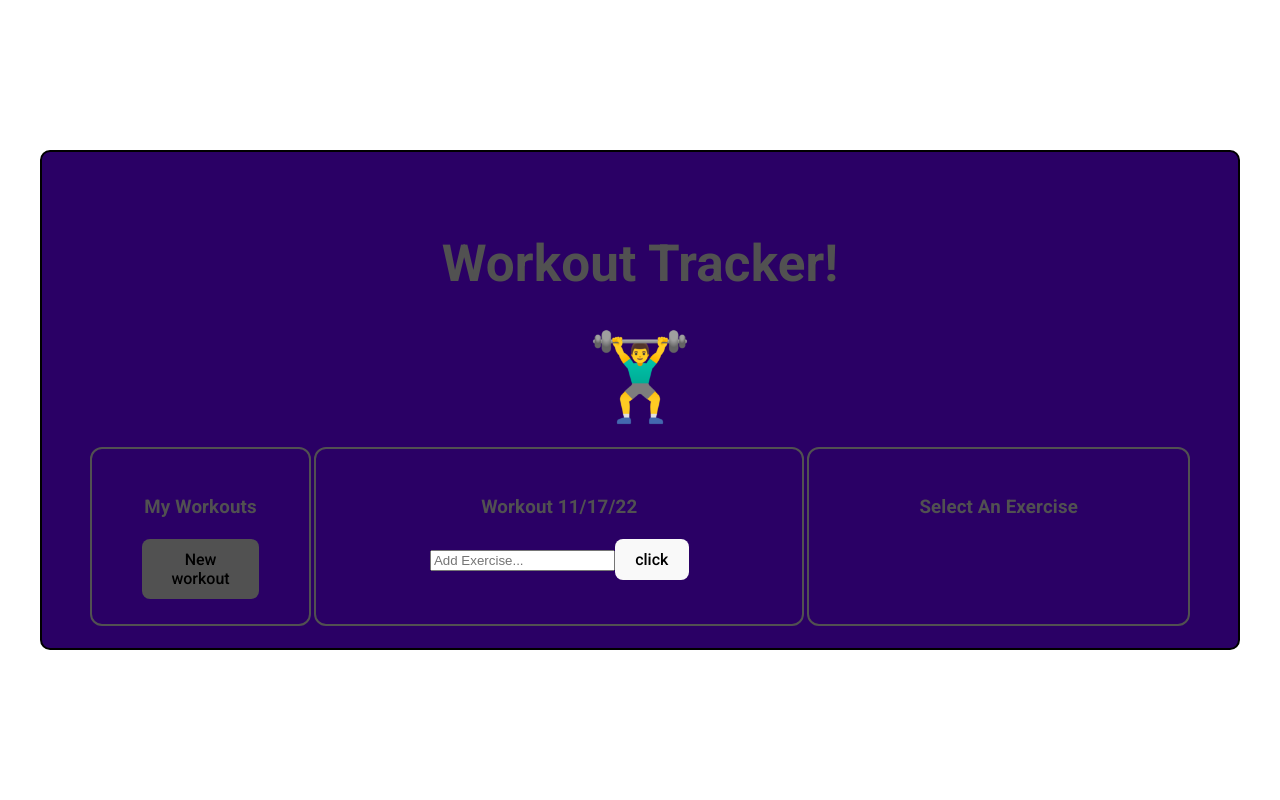
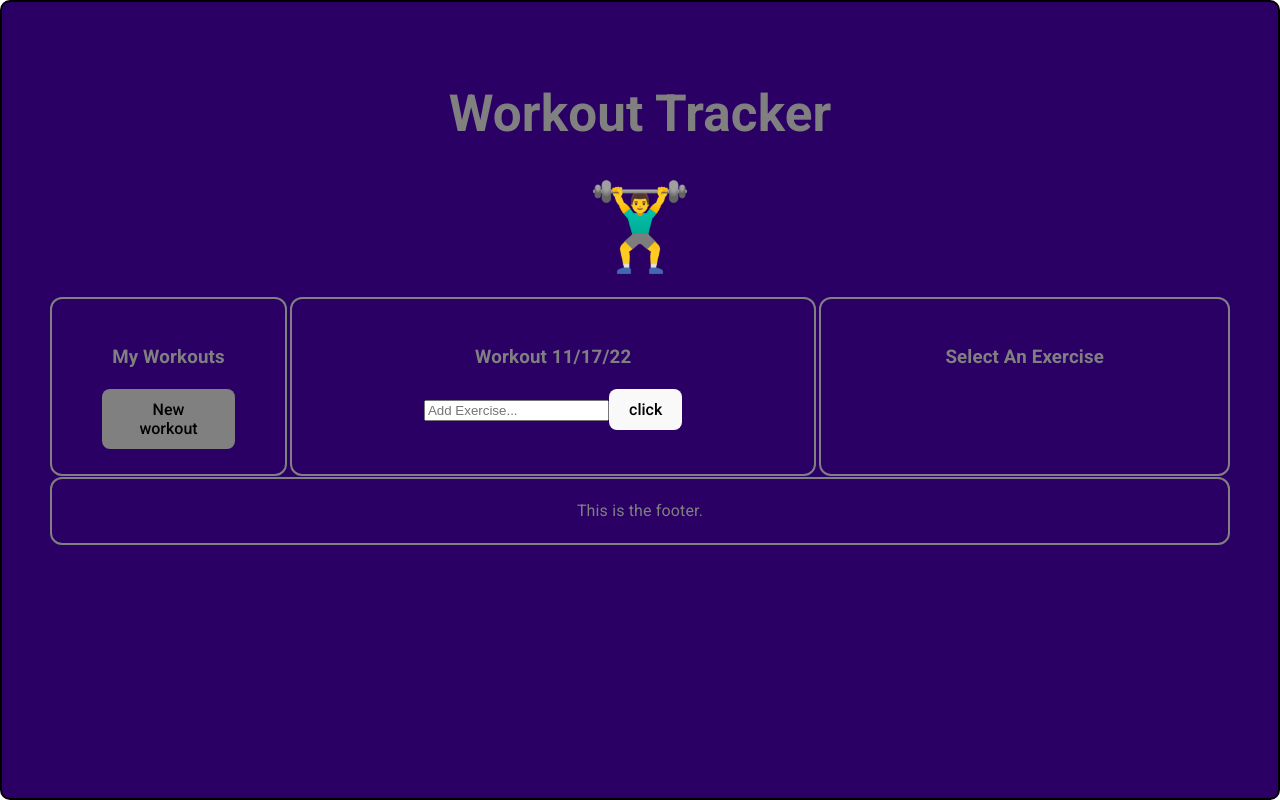
Before and after one commit to markcharlessmith/WorkoutTrackerApp, a React (Vite) app: page / in a window 1280 px wide. Built offline with nearby package versions, Linux system fonts and the light colour scheme.

Commit message:
added Footer.jsx boilerplate, added Footer class to styles.css

```diff
--- a/src/App.jsx
+++ b/src/App.jsx
@@ -3,6 +3,7 @@ import './styles.css'
 import MyWorkoutsContainer from './components/MyWorkoutsContainer'
 import CurrentWorkout from './components/CurrentWorkout'
 import ExerciseSelectorContainer from './components/ExerciseSelectorContainer'
+import Footer from './components/Footer'
 import Emoji from './assets/man-lifting-weights.png'
 
 function App() {
@@ -32,7 +33,7 @@ function App() {
 
   return (
     <div className="App">
-      <h1>Workout Tracker!</h1>
+      <h1>Workout Tracker</h1>
       <img src={Emoji} className='emoji' alt='man-lifting-weights' />
       {/* <div className="card"> */}
         {/* <button onClick={() => setCount((count) => count + 1)}>
@@ -50,6 +51,9 @@ function App() {
       <ExerciseSelectorContainer/>
       </div>
       </div>
+      <div>
+      <Footer/>
+      </div>
     </div>
   )
 }
--- a/src/components/CurrentWorkout.jsx
+++ b/src/components/CurrentWorkout.jsx
@@ -16,4 +16,4 @@ const CurrentWorkout = () => {
   )
 }
 
-export default CurrentWorkout
+export default CurrentWorkout;
--- /dev/null
+++ b/src/components/Footer.jsx
@@ -0,0 +1,13 @@
+import React from 'react'
+
+const Footer = () => {
+  return (
+    <div className='Footer'>
+      <div>
+      This is the footer.
+      </div>
+    </div>
+  )
+}
+
+export default Footer;
--- a/src/styles.css
+++ b/src/styles.css
@@ -2,8 +2,6 @@
 
 #root {
   max-width: 1280px;
-  margin: 0 auto;
-  padding: 2rem;
   text-align: center;
   /* border: 2px black; */
 }
@@ -14,12 +12,12 @@
 
 .App {
   background-color: rgb(42, 0, 101);
-  color: rgb(81, 81, 81);
+  color: rgb(128, 128, 128);
   border: 2px solid black;
   border-radius: 10px;
   padding: 50px;
-  height: 500px;
-  width: 1200px;
+  height: 100vh;
+  width: 100vw;
   font-family: var(--font-family);
 }
 
@@ -38,19 +36,19 @@
 .MyWorkoutsContainer {
   border-radius: 10px;
   width: 20%;
-  outline: 2px solid rgb(81, 81, 81);
+  outline: 2px solid rgb(128, 128, 128);
   padding: 25px 50px;
 }
 
 .MyWorkoutsContainer button {
-  background-color: rgb(81, 81, 81);
+  background-color: rgb(128, 128, 128);
 }
 
 .CurrentWorkout {
   display: flex;
   flex-direction: column;
   border-radius: 10px;
-  outline: 2px solid rgb(81, 81, 81);
+  outline: 2px solid rgb(128, 128, 128);
   padding: 25px 50px;
   margin-left: 7px;
   margin-right: 7px;
@@ -60,8 +58,15 @@
 .ExerciseSelectorContainer {
   border-radius: 10px;
   width: 35%;
-  outline: 2px solid rgb(81, 81, 81);
+  outline: 2px solid rgb(128, 128, 128);
   padding: 25px 50px;
+}
+
+.Footer {
+  margin-top: 5px;
+  padding: 20px 20px;
+  border-radius: 10px;
+  outline: 2px solid rgb(128, 128, 128);
 }
 
 .Workout {
```
Also changed, not shown: 1 other file (tests, documents, lock files or other folders).
